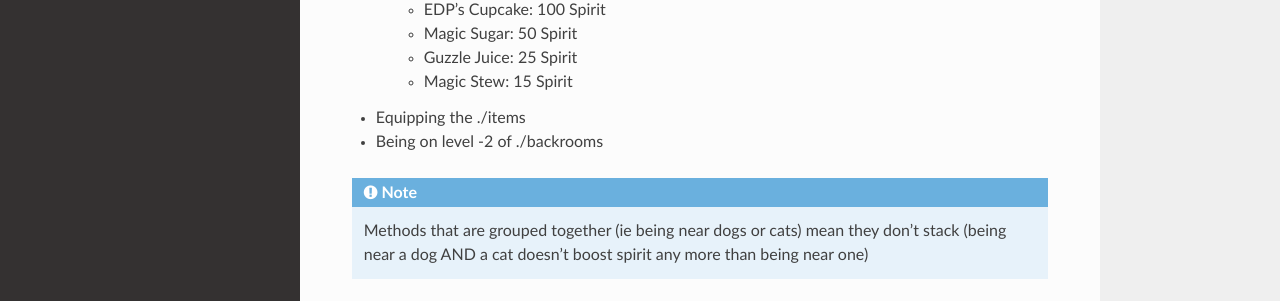
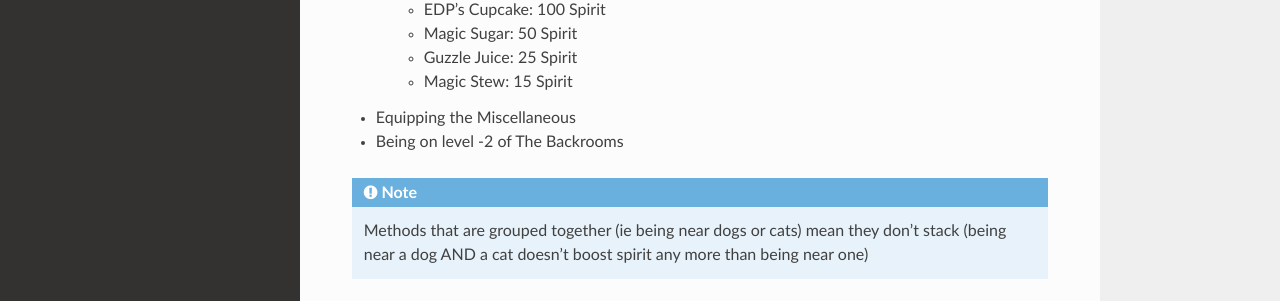
Before and after one commit to Shwabbaa/cryptopack-docs, a Sphinx documentation site: the page built from docs/source/features/spirit.rst, in a window 1280 px wide and 1202 px high. Shown: the part 734-1035 px from the top of the window. Built offline with Sphinx 7.4.7 and the Read the Docs theme 2.0.0, drawn with Linux system fonts in a browser that asks for light colours; pages that are not in the unit, such as notebooks, are missing from menus.

Commit message:
Update spirit.rst

```diff
--- a/docs/source/features/spirit.rst
+++ b/docs/source/features/spirit.rst
@@ -24,8 +24,8 @@ Here are the methods to regenerate your spirit:
    * Magic Sugar: 50 Spirit
    * Guzzle Juice: 25 Spirit
    * Magic Stew: 15 Spirit
-* Equipping the :ref:`./items<Cool Red Cap>`
-* Being on level -2 of :ref:`./backrooms<The Backrooms>`
+* Equipping the :ref:`Miscellaneous<Cool Red Cap>`
+* Being on level -2 of :ref:`The Backrooms`
 
 .. note::
   Methods that are grouped together (ie being near dogs or cats)
```
